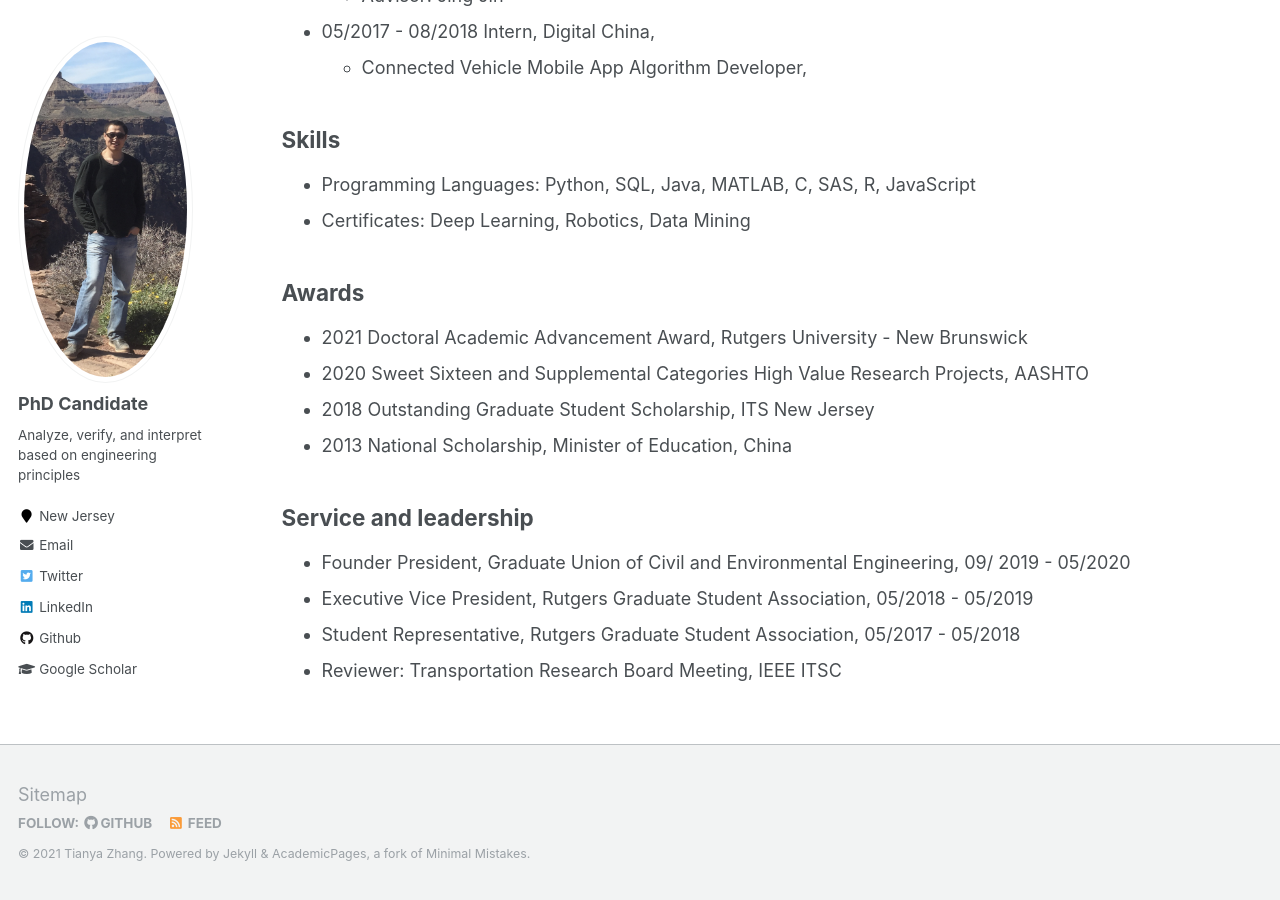
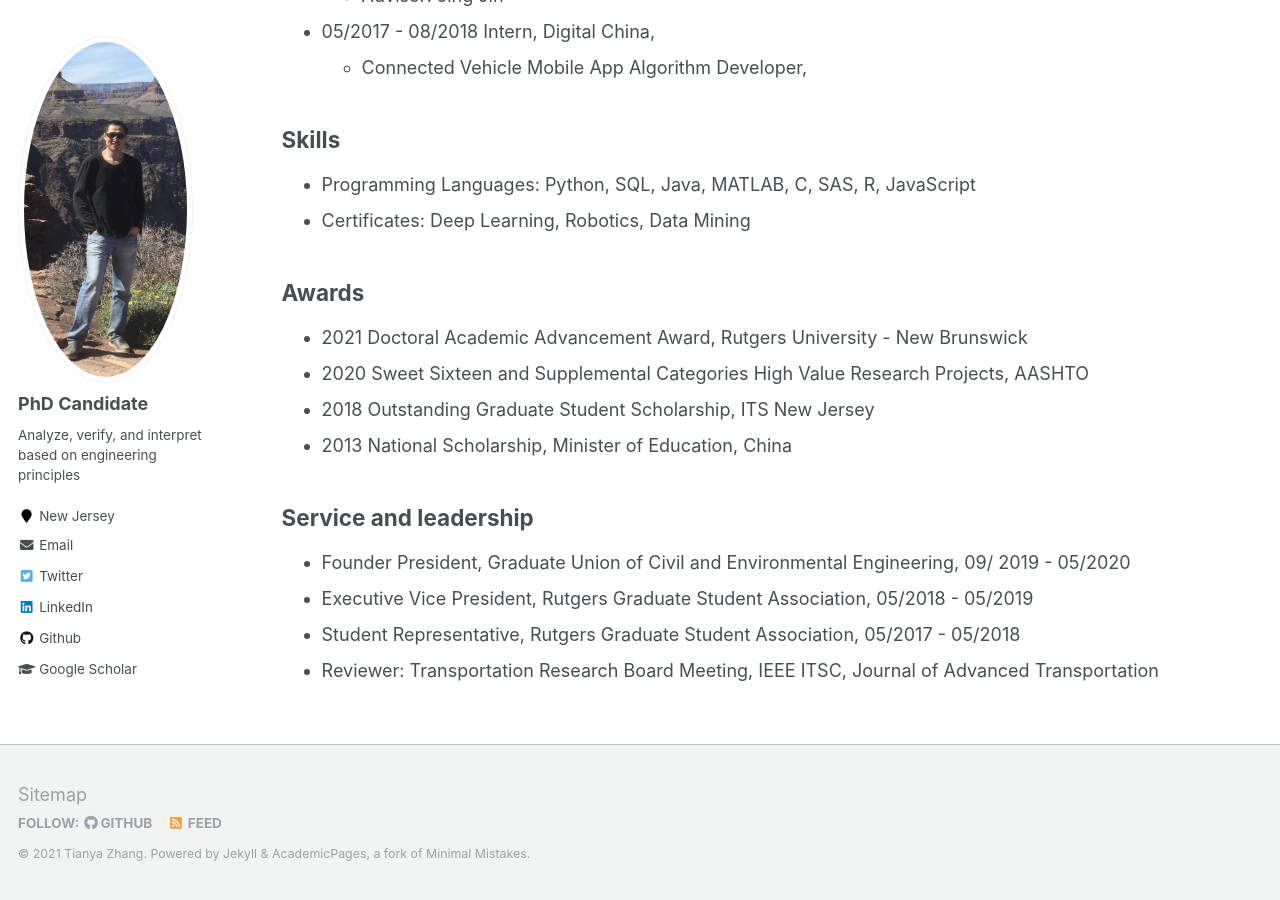
Before and after one commit to TeRyZh/Website, a Jekyll site: the page built from _pages/cv.md, in a window 1280 px wide and 900 px high, scrolled down 739 px. Built offline with Jekyll 4.4.1, drawn with Linux system fonts in a browser that asks for light colours.

Commit message:
Update cv.md

```diff
--- a/_pages/cv.md
+++ b/_pages/cv.md
@@ -47,4 +47,4 @@ Service and leadership
 * Founder President, Graduate Union of Civil and Environmental Engineering, 09/ 2019 - 05/2020
 * Executive Vice President, Rutgers Graduate Student Association, 05/2018 - 05/2019
 * Student Representative, Rutgers Graduate Student Association, 05/2017 - 05/2018
-* Reviewer: Transportation Research Board Meeting, IEEE ITSC
+* Reviewer: Transportation Research Board Meeting, IEEE ITSC, Journal of Advanced Transportation
```
